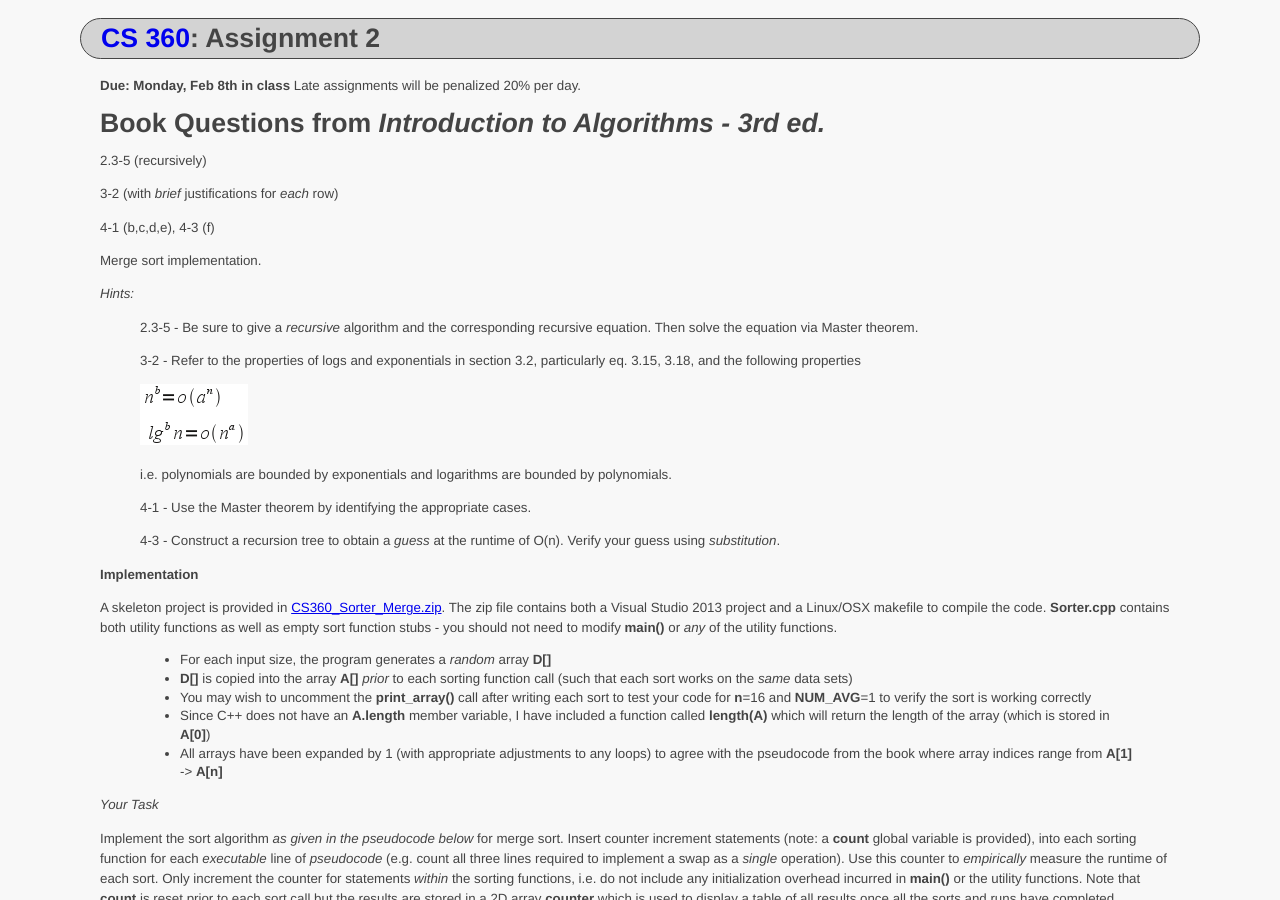
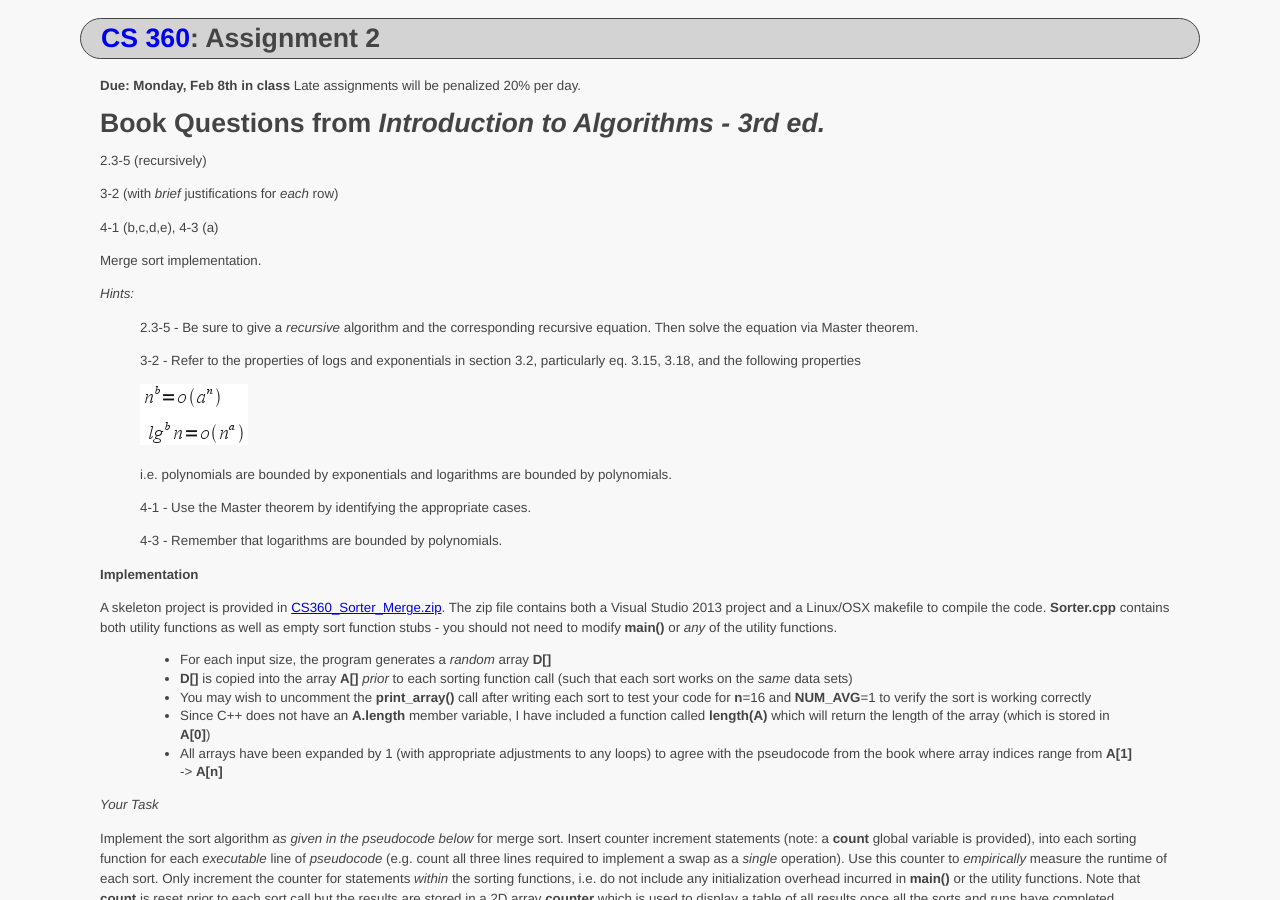
Before and after one commit to ycpcs/cs360-spring2016, a Jekyll site: the page built from assign/assign02.md, in a window 1280 px wide and 900 px high. Built offline with Jekyll 4.4.1, drawn with Linux system fonts in a browser that asks for light colours; Markdown is read by kramdown in place of the engine named in the settings.

Commit message:
update assignment 2
update assignment 2

```diff
--- a/assign/assign02.md
+++ b/assign/assign02.md
@@ -12,7 +12,7 @@ Book Questions from *Introduction to Algorithms - 3rd ed.*
 
 3-2 (with *brief* justifications for *each* row)
 
-4-1 (b,c,d,e), 4-3 (f)
+4-1 (b,c,d,e), 4-3 (a)
 
 Merge sort implementation.
 
@@ -28,7 +28,7 @@ Merge sort implementation.
 >
 > 4-1 - Use the Master theorem by identifying the appropriate cases.
 >
-> 4-3 - Construct a recursion tree to obtain a *guess* at the runtime of O(n). Verify your guess using *substitution*.
+> 4-3 - Remember that logarithms are bounded by polynomials.
 
 **Implementation**
 
```
